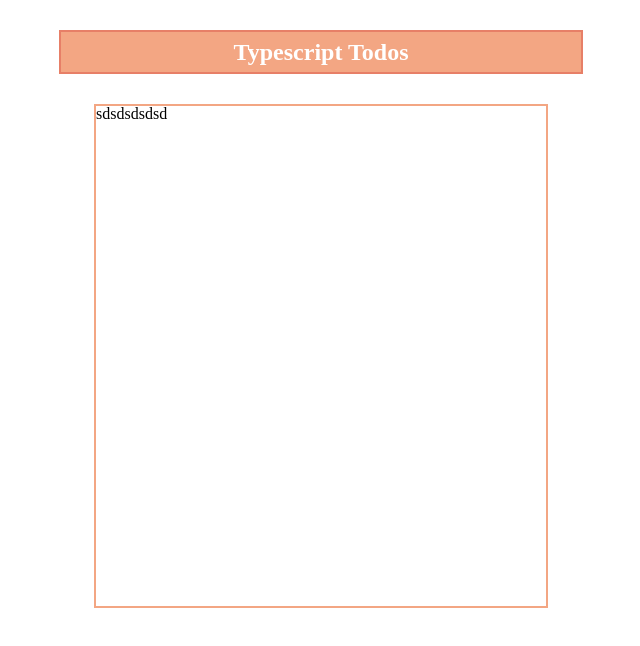
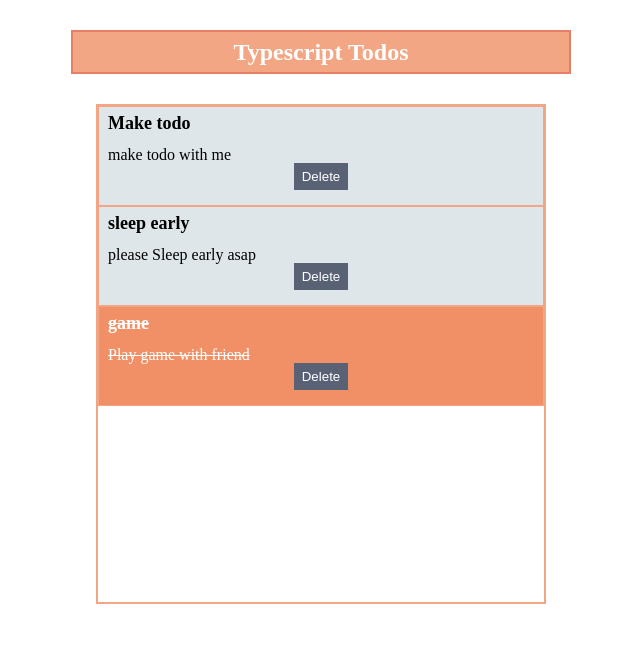
Before and after one commit to minhanPark/typescript-todo, a React (Create React App) app: page / in a window 1280 px wide. Shown: the top 646 px of the page, without its empty margins (319-959 px from the left). Built offline with nearby package versions, Linux system fonts and the light colour scheme.

Commit message:
add Todo component

```diff
--- a/src/App.tsx
+++ b/src/App.tsx
@@ -6,6 +6,9 @@ import { createGlobalStyle } from "styled-components";
 
 const GlobalStyle = createGlobalStyle`
   ${reset}
+  * {
+    box-sizing: border-box;
+  }
 `;
 
 function App(): JSX.Element {
--- /dev/null
+++ b/src/components/Todo.tsx
@@ -0,0 +1,74 @@
+import React from "react";
+import styled from "styled-components";
+
+interface ITodo {
+  title: string;
+  desc: string;
+  isCompleted: boolean;
+}
+
+interface IContainer {
+  isCompleted: boolean;
+}
+
+interface ITitle {
+  isCompleted: boolean;
+}
+
+interface IPara {
+  isCompleted: boolean;
+}
+
+const Wrapper = styled.div<IContainer>`
+  background-color: ${(props) => (props.isCompleted ? "#f19066" : "#dfe6e9")};
+  height: 100px;
+  padding: 7px 9px;
+  border: 1px solid #f3a683;
+`;
+
+const Title = styled.h2<ITitle>`
+  font-size: 18px;
+  font-weight: bold;
+  margin-bottom: 15px;
+  text-decoration: ${({ isCompleted }) =>
+    isCompleted ? "line-through" : "none"};
+  color: ${({ isCompleted }) => (isCompleted ? "white" : "black")};
+`;
+
+const Para = styled.p<IPara>`
+  text-decoration: ${({ isCompleted }) =>
+    isCompleted ? "line-through" : "none"};
+  color: ${({ isCompleted }) => (isCompleted ? "white" : "black")};
+`;
+
+const BtnWrapper = styled.div`
+  display: flex;
+  justify-content: center;
+  align-items: center;
+`;
+
+const Btn = styled.button`
+  background-color: #596275;
+  border: none;
+  color: white;
+  padding: 6px 8px;
+  text-align: center;
+  text-decoration: none;
+  &:hover {
+    background-color: #303952;
+  }
+`;
+
+const Todo = ({ title, desc, isCompleted }: ITodo): JSX.Element => {
+  return (
+    <Wrapper isCompleted={isCompleted}>
+      <Title isCompleted={isCompleted}>{title}</Title>
+      <Para isCompleted={isCompleted}>{desc}</Para>
+      <BtnWrapper>
+        <Btn>Delete</Btn>
+      </BtnWrapper>
+    </Wrapper>
+  );
+};
+
+export default Todo;
--- a/src/components/TodosContainer.tsx
+++ b/src/components/TodosContainer.tsx
@@ -1,5 +1,6 @@
 import React, { useState } from "react";
 import styled from "styled-components";
+import Todo from "./Todo";
 
 interface ITodo {
   id: number;
@@ -24,8 +25,26 @@ const TodosContainer = (): JSX.Element => {
       desc: "make todo with me",
       isCompleted: false,
     },
+    {
+      id: 2,
+      title: "sleep early",
+      desc: "please Sleep early asap",
+      isCompleted: false,
+    },
+    {
+      id: 3,
+      title: "game",
+      desc: "Play game with friend",
+      isCompleted: true,
+    },
   ]);
-  return <Container>sdsdsdsdsd</Container>;
+  return (
+    <Container>
+      {todos.map((item: ITodo) => (
+        <Todo {...item} key={item.id} />
+      ))}
+    </Container>
+  );
 };
 
 export default TodosContainer;
```
